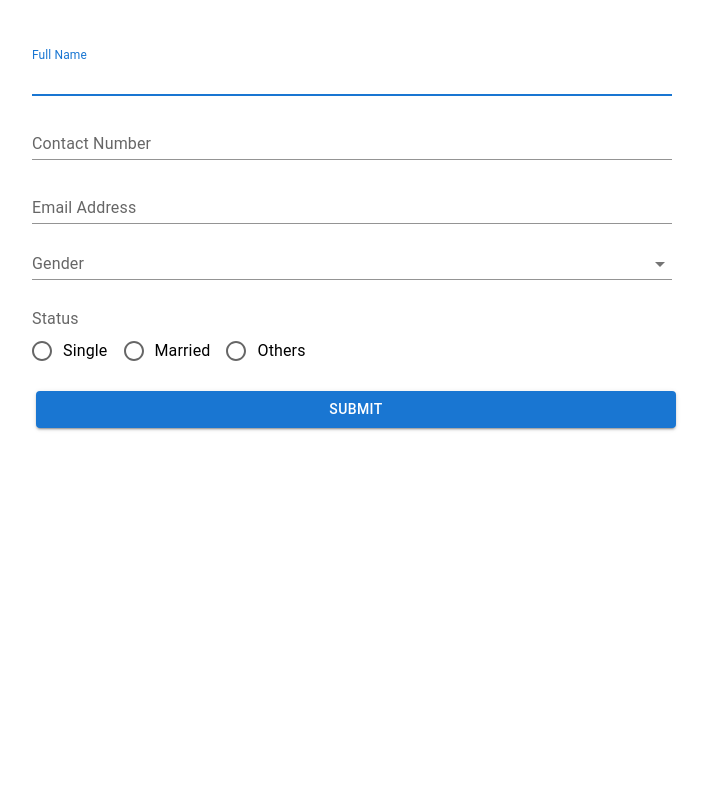
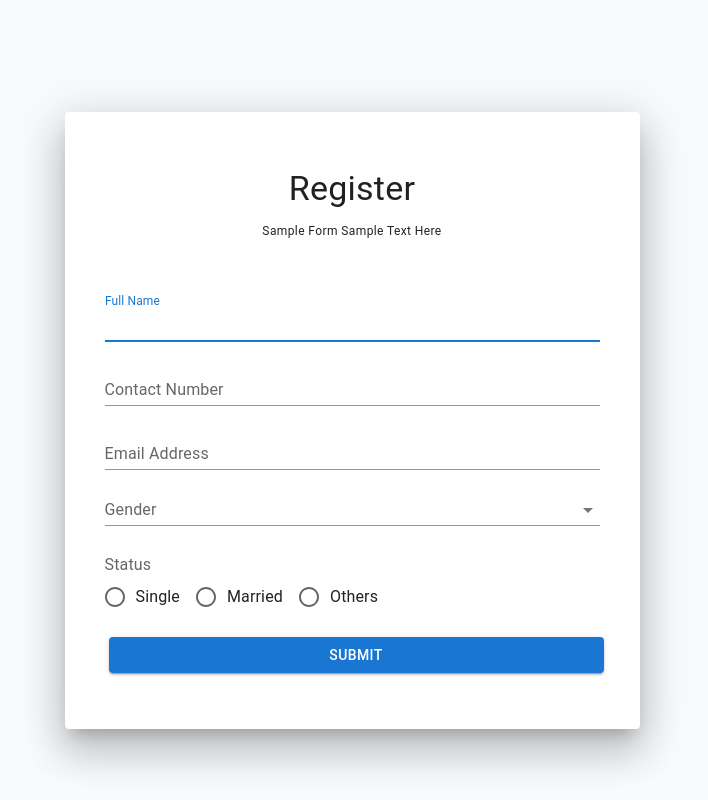
Before and after one commit to jhonpabz/form-component-react-typescript-web, a React (Create React App) app: page / in a window 1280 px wide. Shown: the whole page, without its empty margins (288-996 px from the left). Built offline with nearby package versions, Linux system fonts and the light colour scheme.

Commit message:
Update UI

```diff
--- /dev/null
+++ b/src/App.css
@@ -0,0 +1,3 @@
+body {
+  background-color: #f9fafc;
+}
--- a/src/App.tsx
+++ b/src/App.tsx
@@ -1,5 +1,6 @@
 import React from "react";
 import FormExamples from "./components/Forms/FormExamples";
+import "./App.css"
 
 const App = () => {
   return <FormExamples />;
--- a/src/components/Forms/FormExamples/index.tsx
+++ b/src/components/Forms/FormExamples/index.tsx
@@ -3,12 +3,13 @@ import TextFieldComponent from "../TextField/TextFieldComponent";
 import { useForm } from "react-hook-form";
 import { yupResolver } from "@hookform/resolvers/yup";
 import ButtonComponent from "../Buttons/ButtonComponent";
-import { Box } from "@mui/material";
+import { Box, Typography } from "@mui/material";
 import DropdownComponent from "../Dropdown/DropdownComponent";
 import FormContainer from "../FormContainer/FormContainer";
 import RadioButtonComponent from "../RadioButton/RadioButtonComponent";
 import { InputSchema } from "./InputSchema";
 import NumberFieldComponent from "../NumberField/NumberFieldComponent";
+import Paper from "@mui/material/Paper";
 
 const FormExamples = () => {
   const {
@@ -51,8 +52,27 @@ const FormExamples = () => {
 
   return (
     <>
-      <Box display="flex" alignItems="center" justifyContent="center">
-        <Box sx={{ width: { sx: "100%", md: "75%", lg: "50%" }, p: { xs: 5 } }}>
+      <Box
+        display="flex"
+        alignItems="center"
+        justifyContent="center"
+        sx={{ backgroundColor: "#f9fafc" }}
+      >
+        <Paper sx={{ maxWidth: 575, mt: 14 }} elevation={24}>
+          <Box sx={{ textAlign: "center", mt: 7 }}>
+            <Typography
+              variant="h4"
+              gutterBottom
+              display="block"
+              component="div"
+            >
+              Register
+            </Typography>
+            <Typography variant="caption" display="block" gutterBottom>
+              Sample Form Sample Text Here
+            </Typography>
+          </Box>
+          <Box sx={{ p: 5 }}>
             <FormContainer
               defaultValues={{
                 fullName: "",
@@ -115,6 +135,7 @@ const FormExamples = () => {
               </ButtonComponent>
             </FormContainer>
           </Box>
+        </Paper>
       </Box>
     </>
   );
```
Lines whose indentation alone changed are shown as unchanged.
